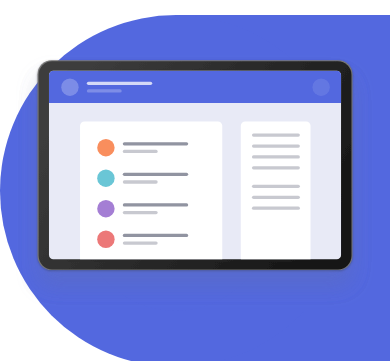
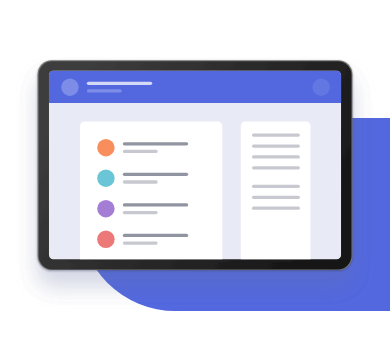
Before and after one commit to byronbyron/bookmark-landing-page, a website: page index.html in a window 390 px wide. Shown: the part 89-450 px from the top of the page. Drawn offline with nearby package versions, Linux system fonts and the light colour scheme.

Commit message:
Fix background images on mobile

```diff
--- a/src/scss/components/_base.scss
+++ b/src/scss/components/_base.scss
@@ -227,6 +227,13 @@ p {
     }
 }
 
+@media (max-width: 767px) {
+    .hero-shape--desktop,
+    .tab-shape--desktop {
+        background-image: none !important;
+    }
+}
+
 .tab-image {
     @apply mx-auto;
     @apply px-2;
```
Also changed, not shown: css/app.css.
